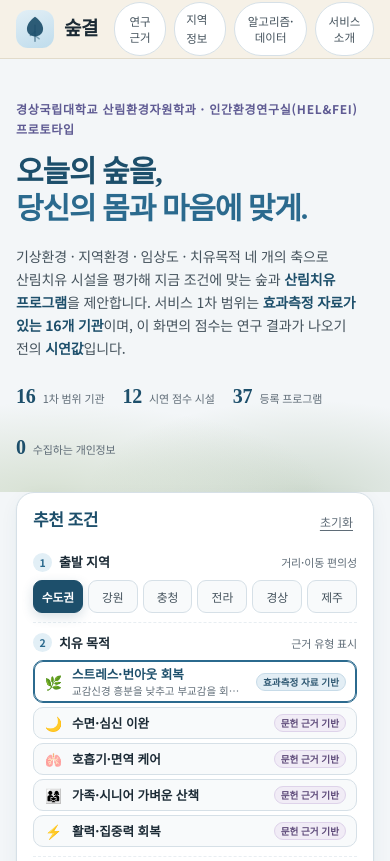
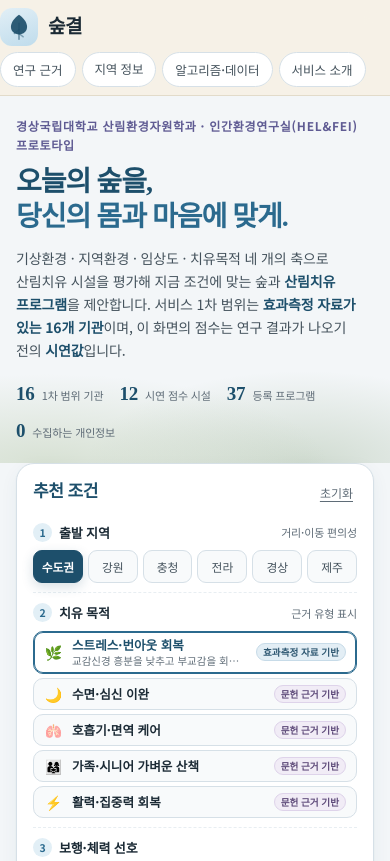
Before and after one commit to sunbear5020/forest-healing-prototype, a plain HTML site: page index.html in a window 390 px wide. Shown: the top 861 px of the page. Drawn offline with nearby package versions, Linux system fonts and the light colour scheme; a web font is replaced by a local one.

Commit message:
화면 배율 조정안 A(초안)와 모바일 계수 표 잘림 수정
- 최대 폭 1280→1440, 첫 화면 여백·제목 축소, 데스크탑 조건 패널 360px
- 640px 이하 머리글 버튼 줄바꿈(글자 두 줄 깨짐 방지)
- 계수 근거 표 긴 값 줄바꿈(390·360px에서 오른쪽 열 잘림 수정)
- 6개 화면 × 6개 폭(1920~360) 가로 넘침·잘림 0건(Playwright)

Co-Authored-By: Claude Opus 5.5 <noreply@anthropic.com>
Claude-Session: https://claude.ai/code/session_0191UCrZft5r1b21ucKKKHUJ

```diff
--- a/style.css
+++ b/style.css
@@ -791,6 +791,7 @@ input[type="range"]::-moz-range-thumb {
 .eg-notes ul { font-size: 12px; color: var(--ink-soft); padding-left: 18px; }
 .eg-params { width: 100%; border-collapse: collapse; font-size: 12px; }
 .eg-params td, .eg-params th { border-bottom: 1px solid var(--line-soft); padding: 4px 6px; text-align: left; vertical-align: top; }
+.eg-params td { overflow-wrap: anywhere; word-break: break-word; } /* 긴 계수값(JSON)이 좁은 화면에서 잘리지 않게 */
 @media (max-width: 860px) {
   .eg-grid { grid-template-columns: 1fr; }
   .engine-card { padding: 16px; }
@@ -842,3 +843,19 @@ a.mini-btn { text-decoration: none; display: inline-flex; align-items: center; }
 .eg-programs { margin: 12px 0; padding: 12px 14px; border-radius: 12px; background: var(--sage-soft); }
 .eg-programs h3 { font-family: var(--font-serif); font-size: 15px; color: var(--green); margin-bottom: 6px; }
 .eg-programs ol { padding-left: 18px; font-size: 13px; line-height: 1.6; }
+
+/* 화면 배율 조정안 A(2026-11-16): 최대 폭 1440, 첫 화면 압축, 모바일 머리글 줄바꿈. 비교·잘림 점검: 6개 화면 × 6개 폭 */
+.wrap { max-width: 1440px; }
+.hero { padding: 32px 0 24px; }
+.hero h1 { font-size: clamp(28px, 3.4vw, 44px); margin: 10px 0 12px; }
+.hero-meta { margin-top: 16px; }
+@media (min-width: 1081px) { .layout { grid-template-columns: 360px minmax(0, 1fr); } }
+@media (max-width: 640px) {
+  .header-inner { height: auto; padding: 8px 0; flex-wrap: wrap; gap: 6px; }
+  .header-actions { width: 100%; flex-wrap: wrap; gap: 6px; }
+  .ghost-btn { white-space: nowrap; padding: 6px 12px; font-size: 12.5px; }
+  .hero { padding: 20px 0 16px; }
+  .hero .lede { font-size: 14px; }
+  .hero-meta { gap: 6px 16px; }
+  .hero-meta b { font-size: 19px; }
+}
```
